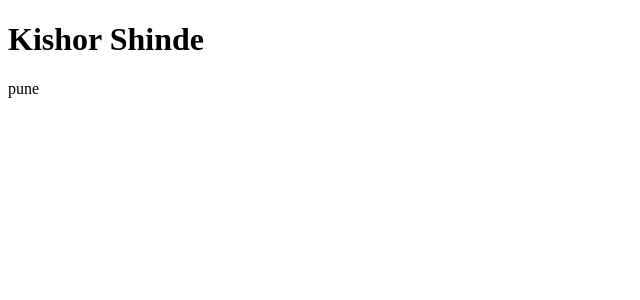
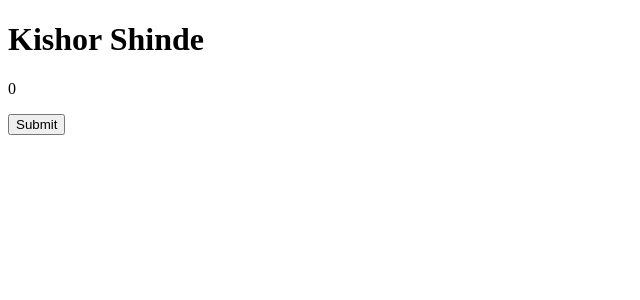
Before and after one commit to kishor-shinde-96/anguler-21-2026, an Angular app: page / in a window 1280 px wide. Shown: the top 300 px of the page, without its empty margins (0-640 px from the left). Built offline with nearby package versions, Linux system fonts and the light colour scheme.

Commit message:
function-call

```diff
--- a/src/app/app.html
+++ b/src/app/app.html
@@ -1,3 +1,5 @@
 <h1>Kishor Shinde</h1>
 
-<p>{{name}}</p>
+<p>{{count}}</p>
+
+<button (click)="handleClick()">Submit</button>
--- a/src/app/app.ts
+++ b/src/app/app.ts
@@ -9,5 +9,15 @@ import { RouterOutlet } from '@angular/router';
 })
 export class App {
   protected readonly title = signal('anguler-tutorial-2026');
-  name = "pune";
+  count = 0;
+
+  handleClick() {
+    let abc= "Hi There";
+    console.log('Button clicked!', abc, this.count);
+    this.helloWorld();
+  }
+
+  helloWorld() {
+    console.log('Hello, World!');
+  }
 }
```
